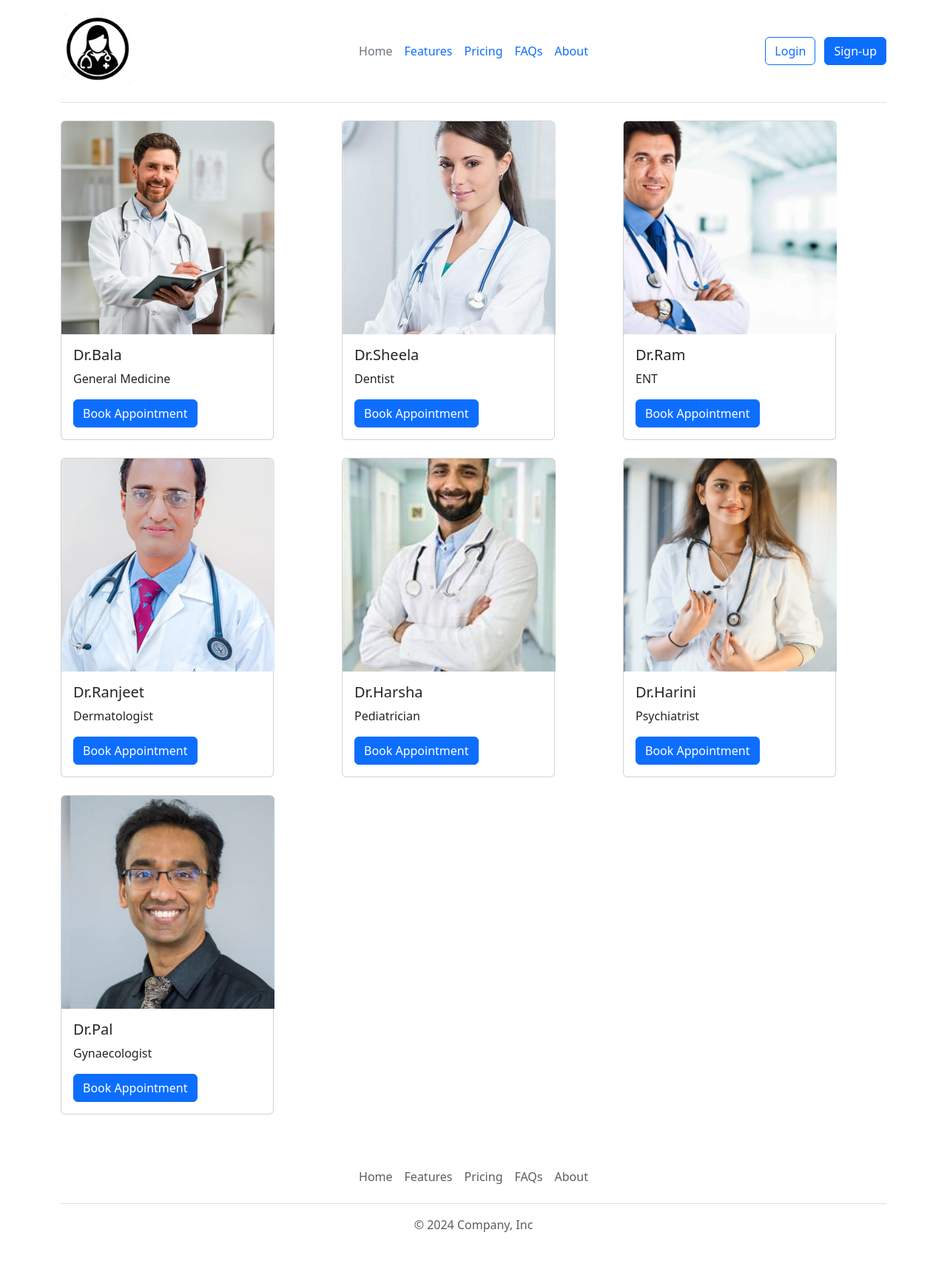
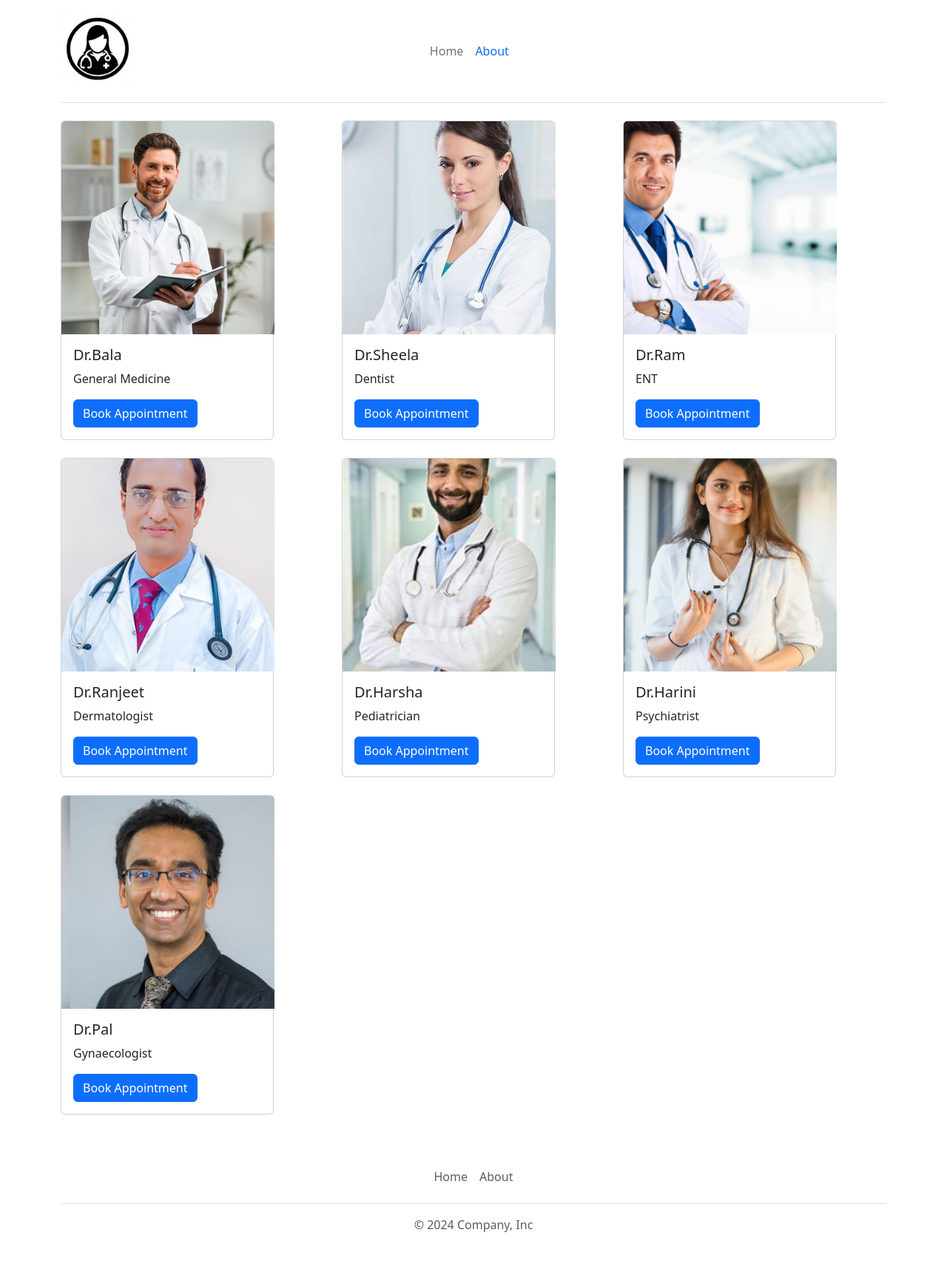
Before and after one commit to Bhavani-SB/FSD, a Django app: page /main/ in a window 1280 px wide. Shown: the whole page at 74% size. Run offline with Django 5.2, Linux system fonts and the light colour scheme; data comes from the database, SQL or seed files in the repository; both versions use the stored data as it was after the commit.

Commit message:
sixth commit

```diff
--- a/myapp/views.py
+++ b/myapp/views.py
@@ -5,6 +5,10 @@ from .models import Userdata, Doctordetail, appointmentdetail
 from .models import adminloginform
 from django.contrib.auth.decorators import login_required
 
+# Appointment booking view
+from django.shortcuts import render, redirect
+from django.contrib import messages
+from .models import Doctordetail, appointmentdetail
 # Home page view
 def index(request):
     return render(request, 'index.html')
@@ -43,16 +47,43 @@ def main(request):
     doctors = Doctordetail.objects.all()
     return render(request, 'main.html', {'doctors': doctors})
 
-# Appointment booking view
+
 def mainn(request):
     if request.method == "POST":
         doctor_name = request.POST.get("doctor_name")
+        name = request.POST.get("name")
+        age = request.POST.get("age")
+        reason = request.POST.get("reason")
+        number = request.POST.get("number")
+        email = request.POST.get("email")
+
         try:
             doctor = Doctordetail.objects.get(doc_name=doctor_name)
-            # Proceed to create the appointment
         except Doctordetail.DoesNotExist:
             messages.error(request, "Doctor not found.")
-            return redirect('mainn')  # or whatever your redirect is
+            return redirect('/mainn/')
+
+        appointment = appointmentdetail.objects.filter(
+            name=name, age=age, reason=reason, number=number, doctor=doctor, email=email
+        )
+        if appointment.exists():
+            messages.error(request, "This appointment already exists.")
+        else:
+            appointmentdetail.objects.create(
+                name=name,
+                age=age,
+                reason=reason,
+                number=number,
+                email=email,
+                doctor=doctor
+            )
+            messages.success(request, "Appointment successfully booked!")
+            return redirect('index')
+
+    # If the request is GET, render the form and pass doctor_name if available
+    doctor_name = request.GET.get("doctor_name", "")  # Provide a default value in case it's missing
+    return render(request, 'mainn.html', {'doctor_name': doctor_name})
+ # or whatever your redirect is
 
 
 # Admin view (requires login)
--- a/templates/index.html
+++ b/templates/index.html
@@ -69,7 +69,6 @@
         <footer class="py-3 my-4">
           <ul class="nav justify-content-center border-bottom pb-3 mb-3">
             <li class="nav-item"><a href="{% url 'index' %}" class="nav-link px-2 text-body-secondary">Home</a></li>
-            <li class="nav-item"><a href="#" class="nav-link px-2 text-body-secondary">Help</a></li>
             <li class="nav-item"><a href="{% url 'about' %}" class="nav-link px-2 text-body-secondary">About</a></li>
           </ul>
           <p class="text-center text-body-secondary">&copy; 2024 Company, Inc</p>
--- a/templates/main.html
+++ b/templates/main.html
@@ -16,18 +16,12 @@
                 </a>
             </div>
 
-            <ul class="nav col-12 col-md-auto mb-2 justify-content-center mb-md-0">
-                <li><a href="index.html" class="nav-link px-2 link-secondary">Home</a></li>
-                <li><a href="#" class="nav-link px-2">Features</a></li>
-                <li><a href="#" class="nav-link px-2">Pricing</a></li>
-                <li><a href="#" class="nav-link px-2">FAQs</a></li>
-                <li><a href="#" class="nav-link px-2">About</a></li>
+            <ul class="nav col-12 col-md-auto mb-2 justify-content-center mb-md-0" style="padding-right: 45%;">
+                <li><a href="{% url 'index' %}" class="nav-link px-2 link-secondary">Home</a></li>
+                <li><a href="{% url 'about' %}" class="nav-link px-2">About</a></li>
             </ul>
 
-            <div class="col-md-3 text-end">
-                <a href="{% url 'login' %}"><button type="button" class="btn btn-outline-primary me-2">Login</button></a>
-                <a href="{% url 'signup' %}"><button type="button" class="btn btn-primary">Sign-up</button></a>
-            </div>
+
         </header>
     </div>
 
@@ -57,11 +51,8 @@
     <div class="container">
         <footer class="py-3 my-4">
             <ul class="nav justify-content-center border-bottom pb-3 mb-3">
-                <li class="nav-item"><a href="index.html" class="nav-link px-2 text-body-secondary">Home</a></li>
-                <li class="nav-item"><a href="#" class="nav-link px-2 text-body-secondary">Features</a></li>
-                <li class="nav-item"><a href="#" class="nav-link px-2 text-body-secondary">Pricing</a></li>
-                <li class="nav-item"><a href="#" class="nav-link px-2 text-body-secondary">FAQs</a></li>
-                <li class="nav-item"><a href="#" class="nav-link px-2 text-body-secondary">About</a></li>
+                <li class="nav-item"><a href="{% url 'index' %}" class="nav-link px-2 text-body-secondary">Home</a></li>
+                <li class="nav-item"><a href="{% url 'about' %}" class="nav-link px-2 text-body-secondary">About</a></li>
             </ul>
             <p class="text-center text-body-secondary">&copy; 2024 Company, Inc</p>
         </footer>
```
Also changed, not shown: templates/about.html (+19 -10 lines), templates/mainn.html (+5 -2 lines), db.sqlite3.
